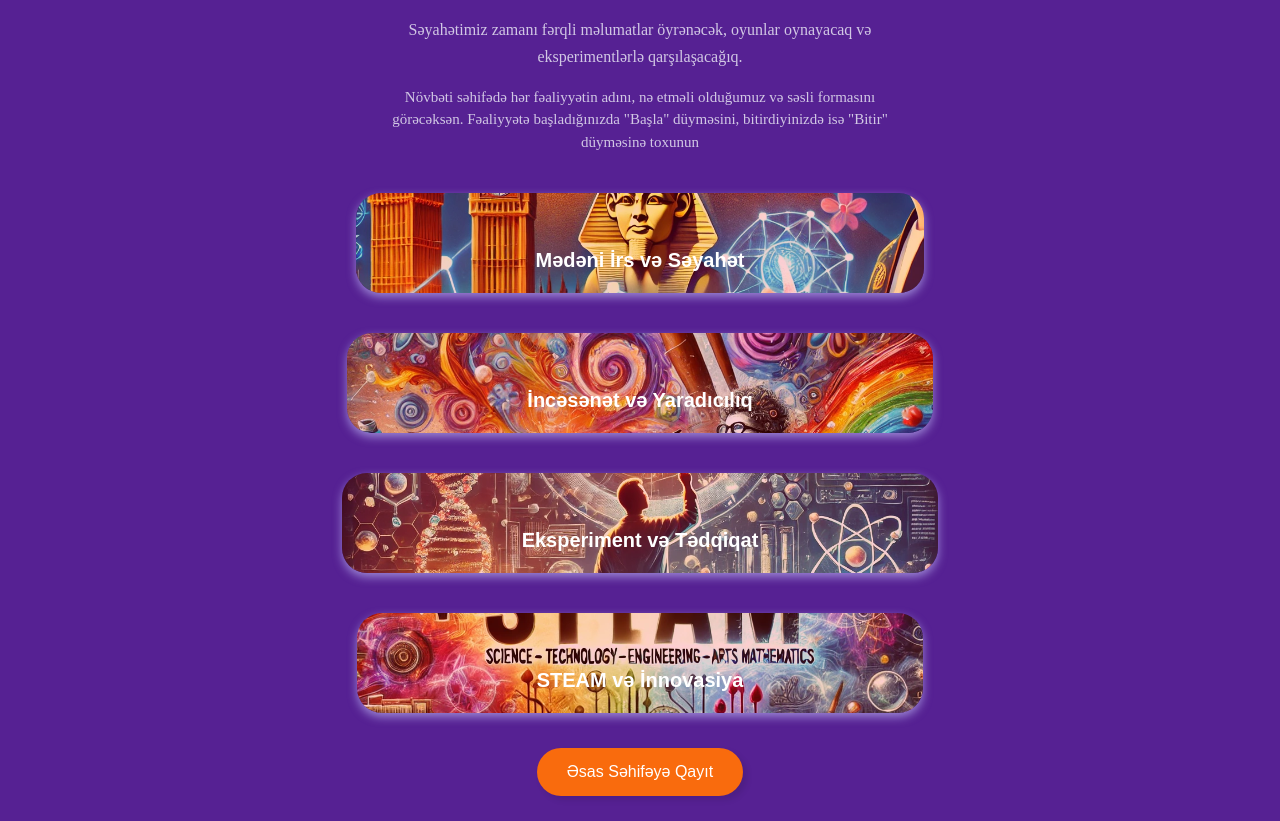
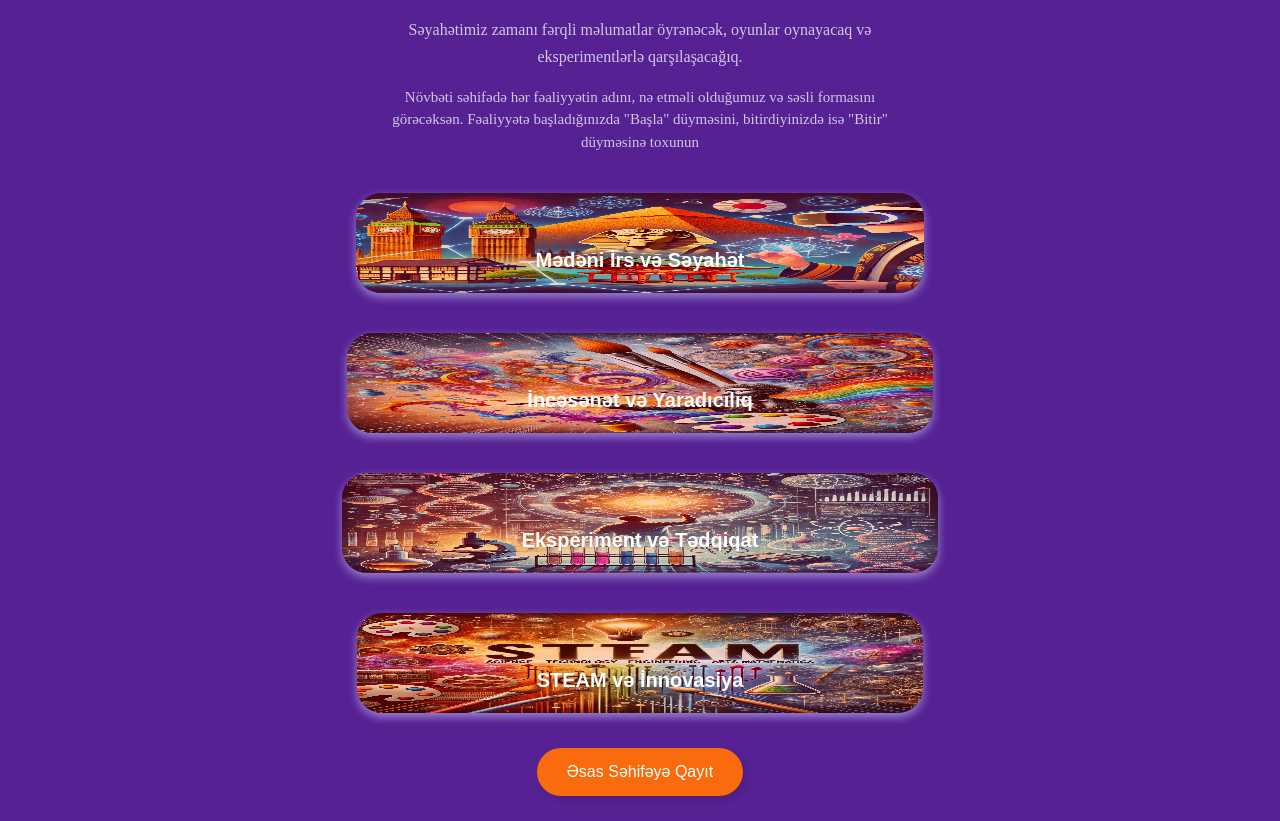
Before and after one commit to xtirachi/basla, a plain HTML site: page index.html in a window 1280 px wide. Shown: the part 156-977 px from the top of the page. Drawn offline with Linux system fonts and the light colour scheme.

Commit message:
Update styles.css

```diff
--- a/styles.css
+++ b/styles.css
@@ -99,7 +99,7 @@ button:hover {
     font-weight: bold;
     box-shadow: 0 4px 10px rgba(200, 200, 300, 0.6);
     background-image: url('https://github.com/xtirachi/basla/blob/main/medeniyyet.png?raw=true');
-    background-size: cover;
+background-size: 100% 100%;
     background-position: center;
     background-repeat: no-repeat;
       background-color: rgba(155, 99, 101, 0.8);
@@ -131,7 +131,7 @@ button:hover {
     font-weight: bold;
     box-shadow: 0 4px 10px rgba(200, 200, 300, 0.6);
     background-image: url('https://github.com/xtirachi/basla/blob/main/incesenet.png?raw=true');
-    background-size: cover;
+    background-size: 100% 100%;
     background-position: center;
     background-repeat: no-repeat;
       background-color: rgba(155, 99, 101, 0.8);
@@ -163,7 +163,7 @@ button:hover {
     font-weight: bold;
     box-shadow: 0 4px 10px rgba(200, 200, 300, 0.6);
     background-image: url('https://github.com/xtirachi/basla/blob/main/eksperiment.png?raw=true');
-    background-size: cover;
+background-size: 100% 100%;
     background-position: center;
     background-repeat: no-repeat;
       background-color: rgba(155, 99, 101, 0.8);
@@ -195,7 +195,7 @@ button:hover {
     font-weight: bold;
     box-shadow: 0 4px 10px rgba(200, 200, 300, 0.6);
     background-image: url('https://github.com/xtirachi/basla/blob/main/steam.png?raw=true');
-    background-size: cover;
+background-size: 100% 100%;
     background-position: center;
     background-repeat: no-repeat;
       background-color: rgba(155, 99, 101, 0.8);
```
